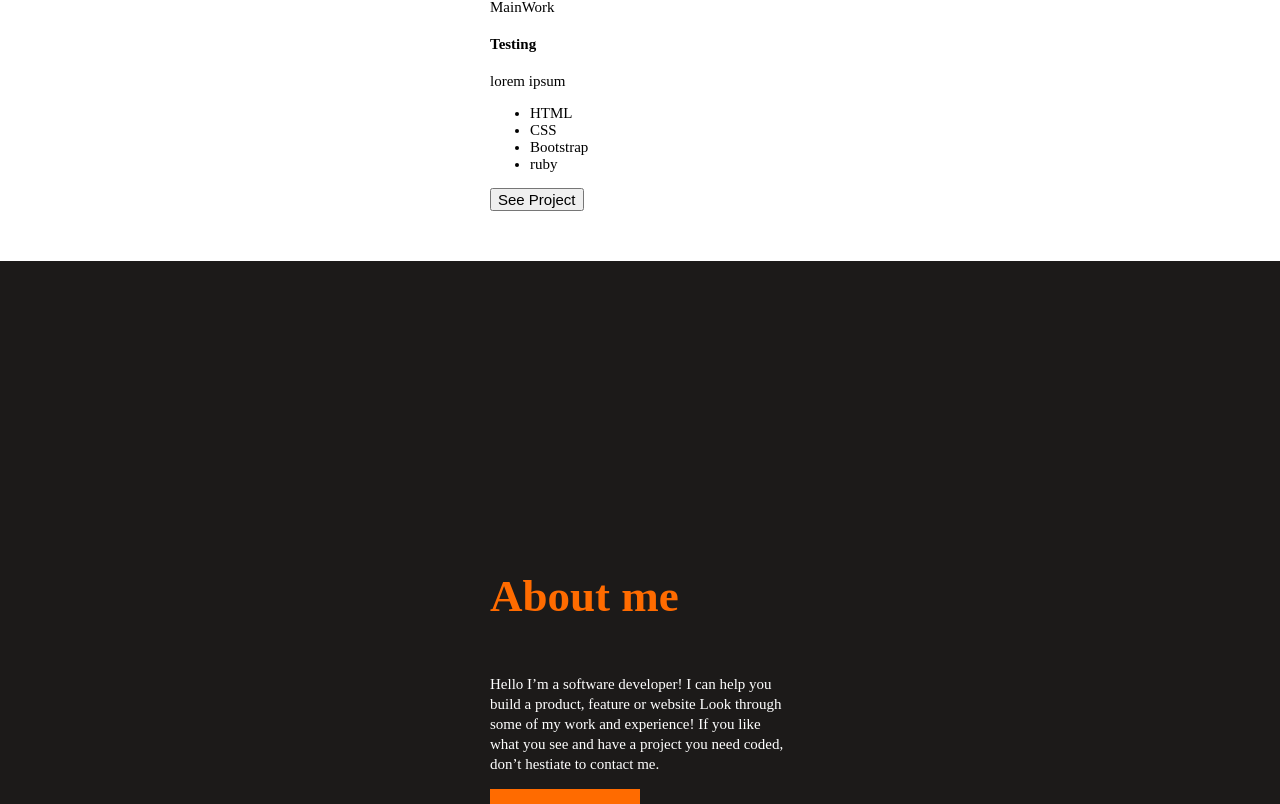
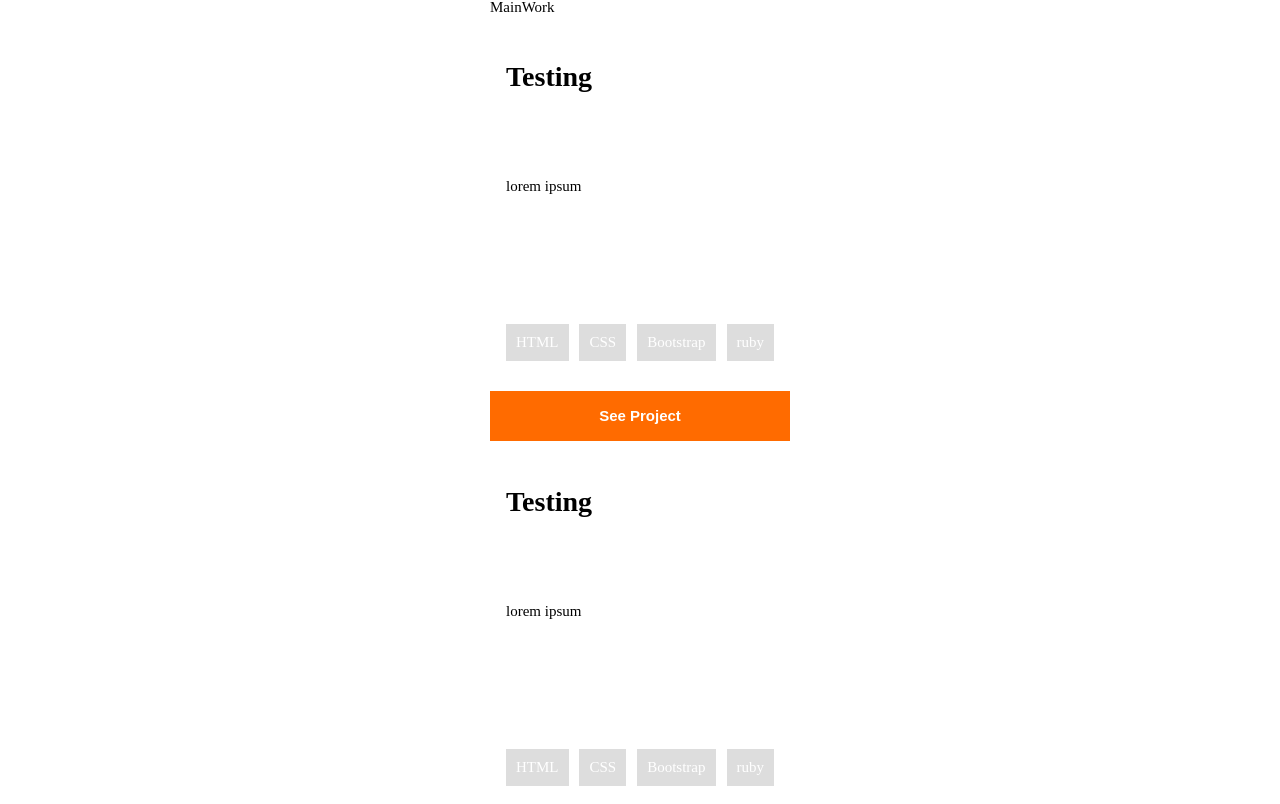
Before and after one commit to Retky/RetkyPortfolio, a React (Create React App) app: page / in a window 1280 px wide. Shown: the part 996-1800 px from the top of the page. Built offline with nearby package versions, Linux system fonts and the light colour scheme.

Commit message:
Modify 'workCard' display style

```diff
--- a/src/components/WorkCard.jsx
+++ b/src/components/WorkCard.jsx
@@ -10,7 +10,7 @@ const WorkCard = (props) => {
   } = props;
 
   return (
-    <div id={id}>
+    <div id={id} className="WorkCard">
       <h4>{name}</h4>
       <p>{description}</p>
       <ul>
--- a/src/components/Works.scss
+++ b/src/components/Works.scss
@@ -6,3 +6,43 @@
     border-bottom: solid #000 1px;
   }
 }
+
+.WorkCard {
+  height: 400px;
+  margin: 25px 0;
+  display: flex;
+  flex-direction: column;
+  justify-content: space-between;
+
+  h4 {
+    font-size: 28px;
+    margin: 20px 16px;
+  }
+
+  p {
+    margin: auto 16px;
+  }
+
+  ul {
+    margin: auto 16px 0 16px;
+    padding: 0;
+    display: flex;
+    list-style: none;
+    justify-content: space-between;
+  }
+
+  li {
+    padding: 10px;
+    background: rgba(120, 120, 120, 0.25);
+    color: #fff;
+  }
+
+  button {
+    margin-top: 30px;
+    height: 50px;
+    background: #ff6b00;
+    color: #fff;
+    font-weight: bold;
+    border: solid #ff6b00 1px;
+  }
+}
--- a/src/redux/works/worksR.js
+++ b/src/redux/works/worksR.js
@@ -1,4 +1,15 @@
 const initialState = [{
+  id: 1,
+  source: '/',
+
+  name: 'Testing',
+  description: 'lorem ipsum',
+  topics: ['HTML', 'CSS', 'Bootstrap', 'ruby'],
+  homepage: '/',
+
+  preview: '/',
+  desc: 'Lorem ipsum dolor sit amet, consectetur adipisicing elit, sed do eiusmod tempor incididunt ut labore et dolore magna aliqua. Ut enim ad minim veniam, quis nostrud exercitation ullamco laboris nisi ut aliquip ex ea commodo consequat. Duis aute irure dolor in reprehenderit in voluptate velit esse cillum dolore eu fugiat nulla pariatur.',
+}, {
   id: 1,
   source: '/',
 
@@ -11,11 +22,6 @@ const initialState = [{
   desc: 'Lorem ipsum dolor sit amet, consectetur adipisicing elit, sed do eiusmod tempor incididunt ut labore et dolore magna aliqua. Ut enim ad minim veniam, quis nostrud exercitation ullamco laboris nisi ut aliquip ex ea commodo consequat. Duis aute irure dolor in reprehenderit in voluptate velit esse cillum dolore eu fugiat nulla pariatur.',
 }];
 
-// GET DESCRIPTION
-// https://api.github.com/repos/Retky/Mv-Retky-Portfolio
-// GET AN IMAGAE
-// https://raw.githubusercontent.com/Retky/Mv-Retky-Portfolio/main/img/AboutIllustration.png
-
 const reducer = (state = initialState) => (state);
 
 export default reducer;
```
